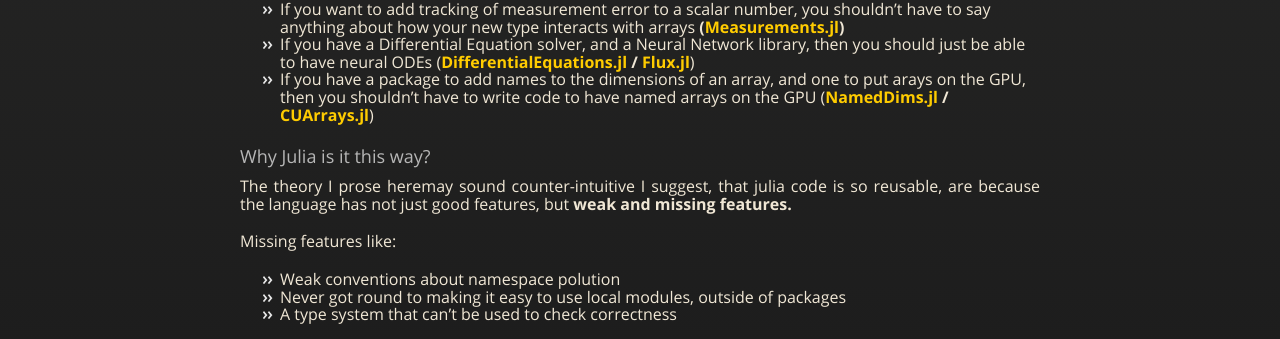
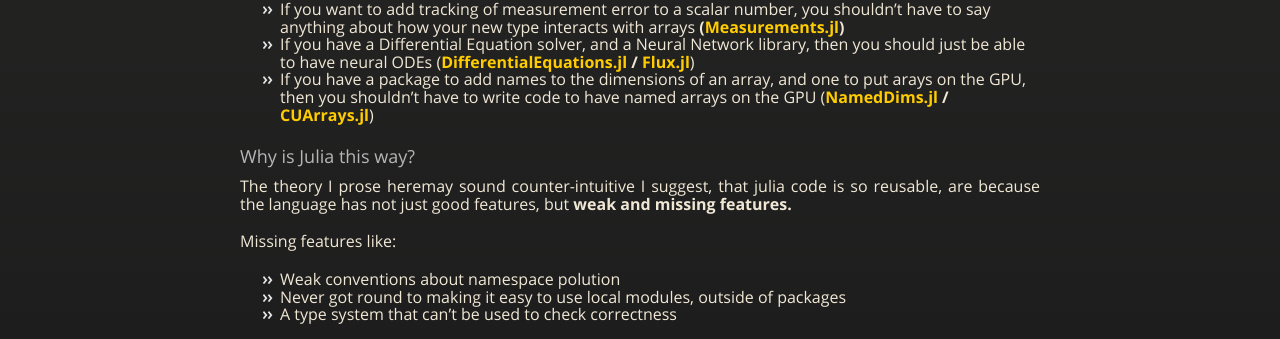
Before and after one commit to oxinabox/oxinabox.github.io, a Jekyll site: the page built from _posts/2020-02-08-whycompositionaljulia.md, in a window 1280 px wide and 900 px high, scrolled down 373 px. Shown: the part 116-455 px from the top of the window. Built offline with Jekyll 4.4.1, drawn with Linux system fonts in a browser that asks for light colours; nearby versions of some CDN libraries; some web fonts are replaced; formulas are drawn with MathJax 3.

Commit message:
fix heading

```diff
--- a/_posts/2020-02-08-whycompositionaljulia.md
+++ b/_posts/2020-02-08-whycompositionaljulia.md
@@ -34,7 +34,7 @@ I recommend that video, it goes into more details one some of the multiple dispa
  - If you have a Differential Equation solver, and a Neural Network library, then you should just be able to have neural ODEs (**[DifferentialEquations.jl](https://github.com/JuliaDiffEq/DifferentialEquations.jl) / [Flux.jl](https://github.com/FluxML/Flux.jl)**)
  - If you have a package to add names to the dimensions of an array, and one to put arays on the GPU, then you shouldn't have to write code to have named arrays on the GPU (**[NamedDims.jl](https://github.com/invenia/NamedDims.jl) / [CUArrays.jl](https://github.com/JuliaGPU/CuArrays.jl)**)
 
-### Why Julia is it this way?
+### Why is Julia this way?
 
 The theory I prose heremay sound counter-intuitive
 I suggest, that julia code is so reusable,
```
